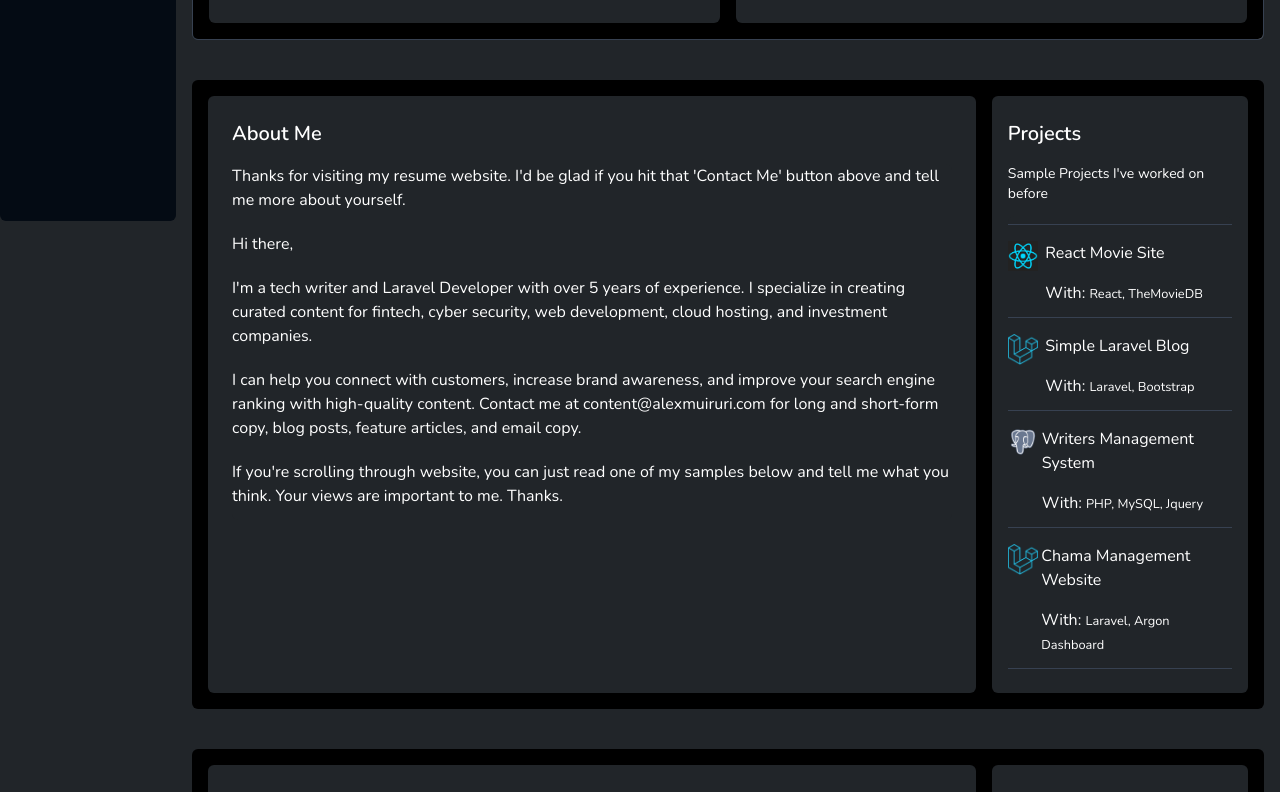
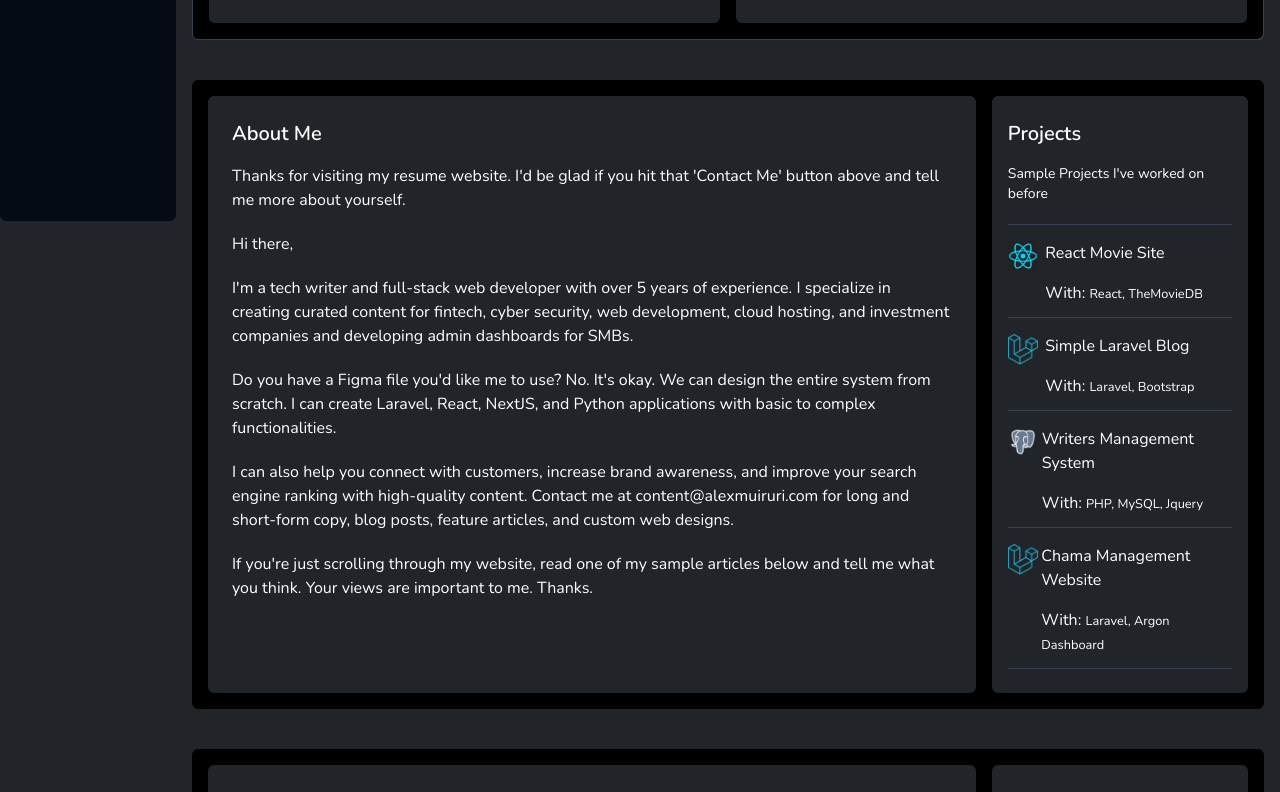
Before and after one commit to alexmuirurik/alexmuirurik, a Next.js app: page / in a window 1280 px wide. Shown: the part 579-1371 px from the top of the page. Built offline with nearby package versions, Linux system fonts and the light colour scheme.

Commit message:
Added additional progress bars to meet mark's suggestions

```diff
--- a/components/dashboard/About.tsx
+++ b/components/dashboard/About.tsx
@@ -10,15 +10,24 @@ const About = () => {
                         <h2 className="card-title">About Me</h2>
                         <div className="card">
                             <div className="card-body p-0 ">
-                                <p> Thanks for visiting my resume website. I&apos;d be glad if you hit that &apos;Contact Me&apos; button
-                                    above and tell me more about yourself. </p>
+                                <p>
+                                    Thanks for visiting my resume website. I&apos;d be glad if you hit that &apos;Contact Me&apos; button above and tell me more about yourself.
+                                </p>
                                 <p>Hi there,</p>
-                                <p>I&apos;m a tech writer and Laravel Developer with over 5 years of experience. I specialize in creating
-                                    curated content for fintech, cyber security, web development, cloud hosting, and investment companies.</p>
-                                <p>I can help you connect with customers, increase brand awareness, and improve your search
-                                    engine ranking with high-quality content. Contact me at content@alexmuiruri.com for long and
-                                    short-form copy, blog posts, feature articles, and email copy.</p>
-                                <p>If you&apos;re scrolling through website, you can just read one of my samples below and tell me what you think. Your views are important to me. Thanks.</p>
+                                <p>I&apos;m a tech writer and full-stack web developer with over 5 years of experience. I specialize in creating curated content for fintech, cyber security,
+                                    web development, cloud hosting, and investment companies and developing admin dashboards for SMBs.
+                                </p>
+                                <p>
+                                    Do you have a Figma file you&apos;d like me to use? No. It&apos;s okay. We can design the entire system from scratch. I can create Laravel, React, NextJS, and Python
+                                    applications with basic to complex functionalities.
+                                </p>
+                                <p>
+                                    I can also help you connect with customers, increase brand awareness, and improve your search engine ranking with high-quality content. Contact me at content@alexmuiruri.com
+                                    for long and short-form copy, blog posts, feature articles, and custom web designs.
+                                </p>
+                                <p>
+                                    If you&apos;re just scrolling through my website, read one of my sample articles below and tell me what you think. Your views are important to me. Thanks.
+                                </p>
                             </div>
                         </div>
                     </div>
--- a/components/template/Sidebar.tsx
+++ b/components/template/Sidebar.tsx
@@ -23,13 +23,13 @@ const Sidebar = () => {
                         <h1 className={pacifico.className + " mt-3 text-2xl font-[bold_!important]"}>Alex Muiruri</h1>
                         <h4 className="text-[cadetblue] text-xs mt-0.5 font-bold">Full-Stack Web Developer</h4>
                         <div className="social-links flex gap-3 mt-4">
-                            <Link href="https://web.facebook.com" target='_blank' className='inline-block bg-ghost-white dark:bg-gun-metal rounded-full w-9 h-9 text-center p-2 text-xs'>
+                            <Link href="https://www.facebook.com/alexxmuiruri/" target='_blank' className='inline-block bg-ghost-white dark:bg-gun-metal rounded-full w-9 h-9 text-center p-2 text-xs'>
                                 <FontAwesomeIcon icon={faFacebookF} className='' />
                             </Link>
-                            <Link href="https://linkedin.com" target='_blank' className='inline-block bg-ghost-white dark:bg-gun-metal rounded-full w-9 h-9 text-center p-2 text-xs'>
+                            <Link href="https://www.linkedin.com/in/alex-muiruri-writer/" target='_blank' className='inline-block bg-ghost-white dark:bg-gun-metal rounded-full w-9 h-9 text-center p-2 text-xs'>
                                 <FontAwesomeIcon icon={faLinkedinIn} className='' />
                             </Link>
-                            <Link href="https://x.com" target='_blank' className='inline-block bg-ghost-white dark:bg-gun-metal rounded-full w-9 h-9 text-center p-2 text-xs'>
+                            <Link href="https://github.com/alexmuirurik?tab=overview&from=2023-12-01&to=2023-12-31" target='_blank' className='inline-block bg-ghost-white dark:bg-gun-metal rounded-full w-9 h-9 text-center p-2 text-xs'>
                                 <FontAwesomeIcon icon={faGithub} className='' />
                             </Link>
                         </div>
```
